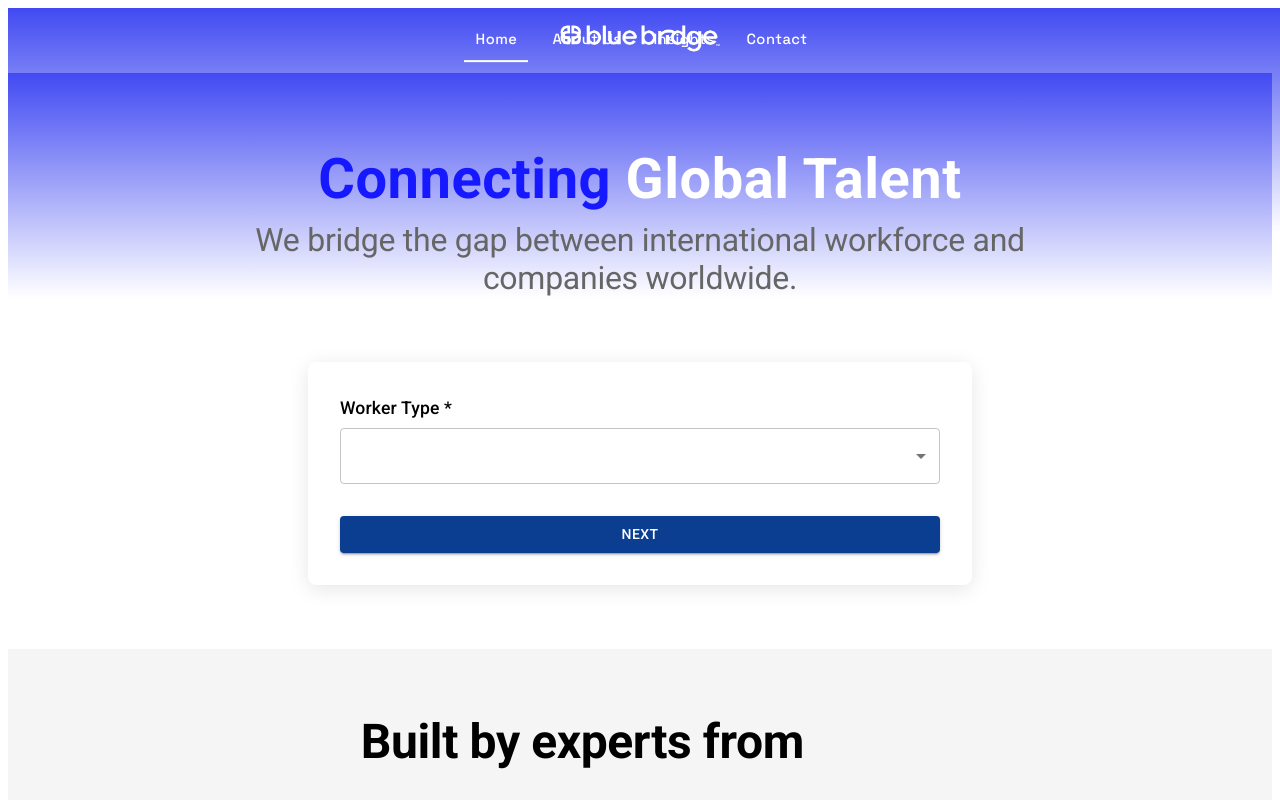
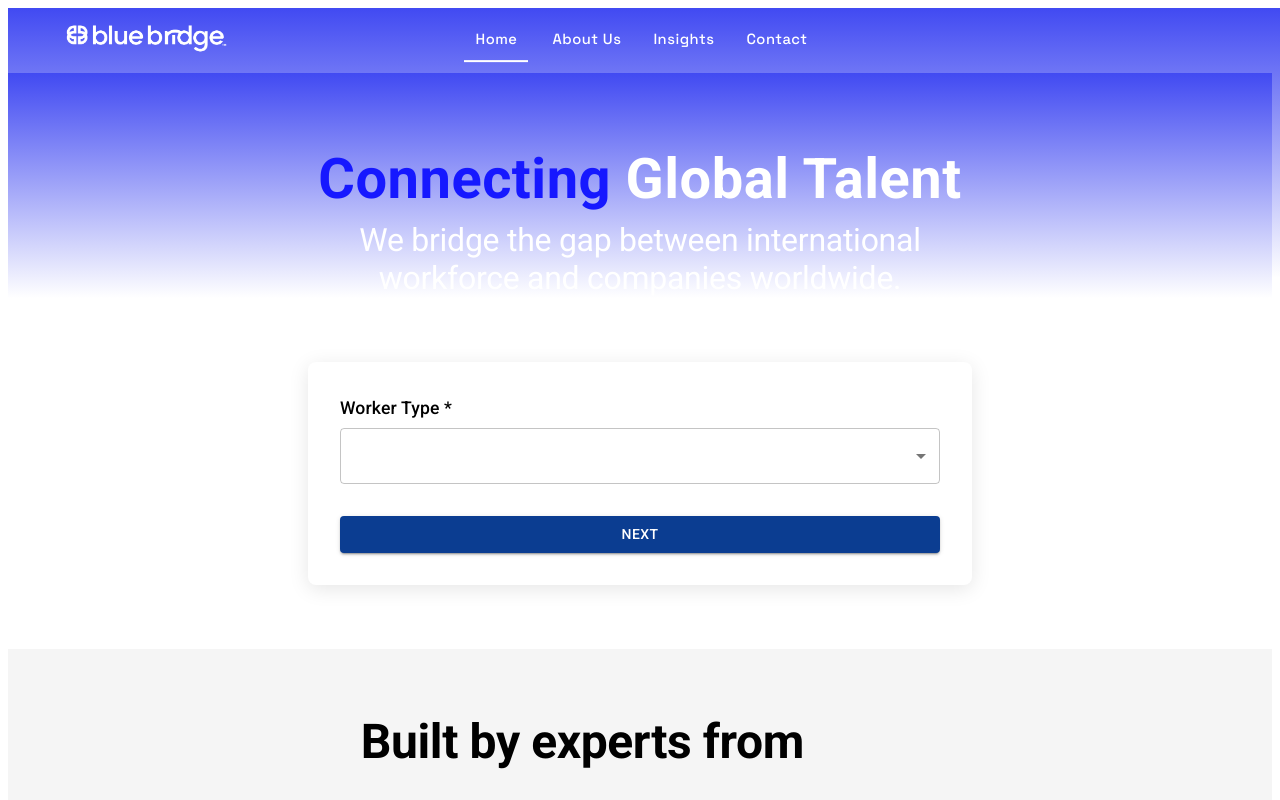
Before and after one commit to ddgrana2/bluebridge-landing, a React (Create React App) app: page / in a window 1280 px wide. Shown: the top 800 px of the page. Built offline with nearby package versions, Linux system fonts and the light colour scheme.

Commit message:
Update navbar and home styles: fix logo position, adjust colors and sizes

```diff
--- a/src/components/navbar/navbar.jsx
+++ b/src/components/navbar/navbar.jsx
@@ -43,8 +43,8 @@ function Navbar() {
           <Box sx={{
             position: 'absolute',
             top: '50%',
-            left: '50%',
-            transform: 'translate(-50%, -50%)',
+            transform: 'translateY(-50%)',
+            left: '40px',
             height: '350px',
             zIndex: 3,
             display: 'flex',
@@ -117,7 +117,7 @@ function Navbar() {
       {/* Sección de degradado */}
       <Box
         sx={{
-          height: '225px',
+          height: '270px',
           width: '100%',
           background: 'linear-gradient(180deg, #414AF2 0%, #FFFFFF 100%)',
           position: 'absolute',
--- a/src/pages/home/home.jsx
+++ b/src/pages/home/home.jsx
@@ -82,8 +82,8 @@ function Home() {
               sx={{
                 fontSize: { xs: '1.5rem', md: '2rem' },
                 fontWeight: 400,
-                color: '#666',
-                maxWidth: '800px',
+                color: '#FFFFFF',
+                maxWidth: '700px',
                 mx: 'auto',
                 mb: 8
               }}
```
